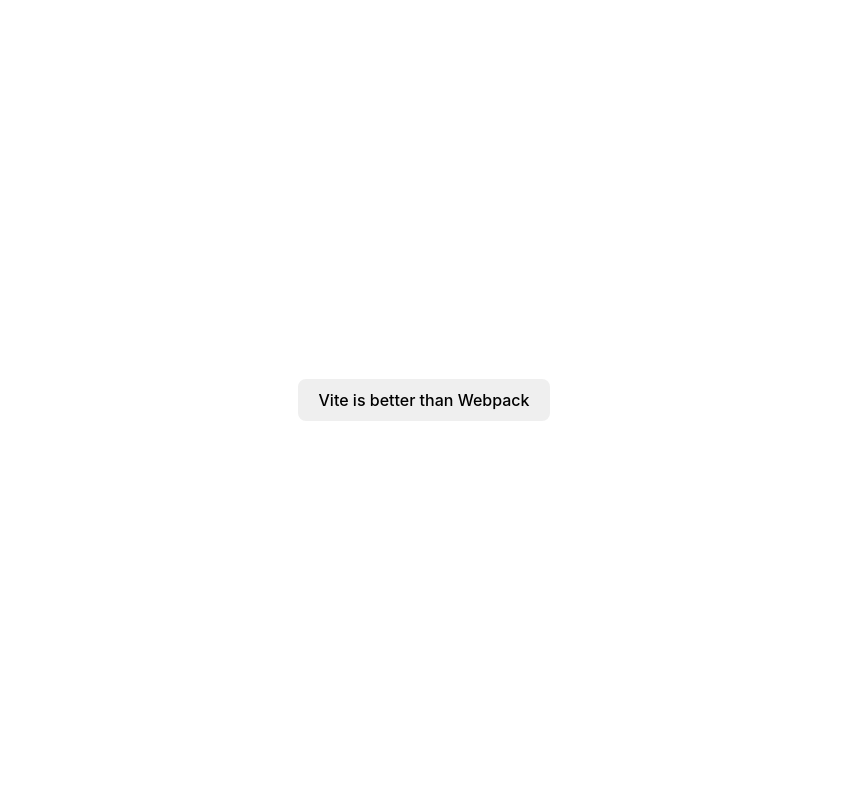
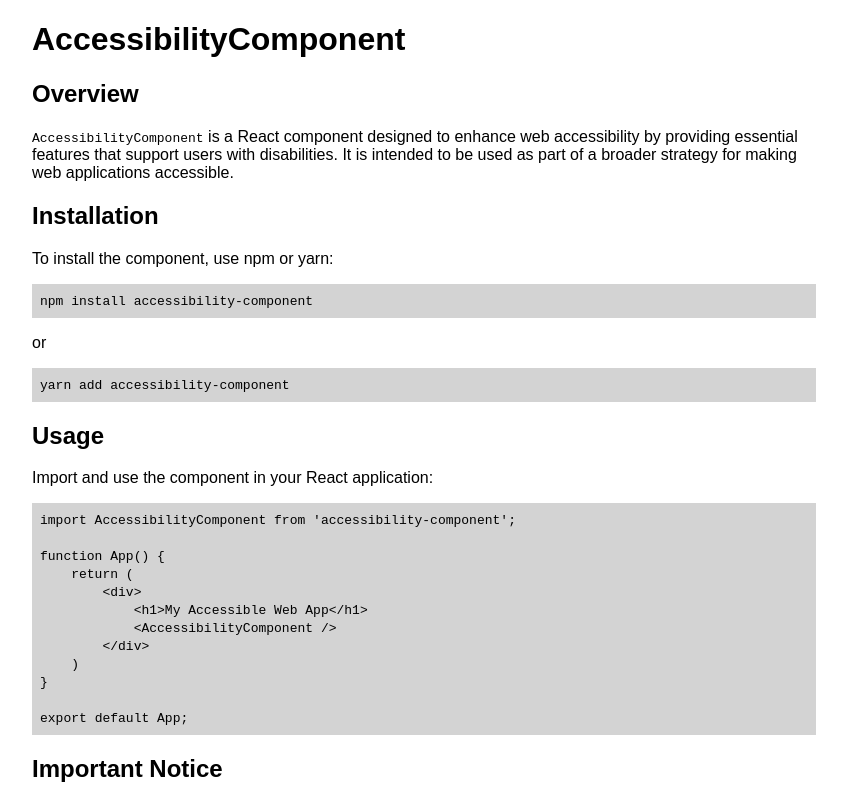
Before and after one commit to krasnoff/vite-react-ts-component, a React (Vite) app: page / in a window 1280 px wide. Shown: the top 800 px of the page, without its empty margins (216-1063 px from the left). Built offline with nearby package versions, Linux system fonts and the light colour scheme.

Commit message:
display page

```diff
--- a/src/App.css
+++ b/src/App.css
@@ -1,41 +1,16 @@
-#root {
-  max-width: 1280px;
-  margin: 0 auto;
-  padding: 2rem;
-  text-align: center;
+.App {
+  margin-right: auto;
+  margin-left: auto;
 }
 
-.logo {
-  height: 6em;
-  padding: 1.5em;
-  will-change: filter;
+pre {
+  background-color:lightgray;
+  padding-top: 0.5em;
+  padding-bottom: 0.5em;
+  padding-right: 0.5em;
+  padding-left: 0.5em;
+  white-space: pre-wrap; /* Ensures long lines wrap instead of overflowing */
+  word-wrap: break-word;  /* Allows long words to break and wrap */
+  font-family: 'Courier New', monospace;
+  white-space: "pre-line";
 }
-.logo:hover {
-  filter: drop-shadow(0 0 2em #646cffaa);
-}
-.logo.react:hover {
-  filter: drop-shadow(0 0 2em #61dafbaa);
-}
-
-@keyframes logo-spin {
-  from {
-    transform: rotate(0deg);
-  }
-  to {
-    transform: rotate(360deg);
-  }
-}
-
-@media (prefers-reduced-motion: no-preference) {
-  a:nth-of-type(2) .logo {
-    animation: logo-spin infinite 20s linear;
-  }
-}
-
-.card {
-  padding: 2em;
-}
-
-.read-the-docs {
-  color: #888;
-}
--- a/src/App.tsx
+++ b/src/App.tsx
@@ -1,15 +1,48 @@
-import { useState } from "react";
-import reactLogo from "./assets/react.svg";
 import "./App.css";
-import { Button } from "./components/Button/Button";
 import { AccessibilityComponent } from "./components/react-accessibility-component/react-accessibility-component";
 
 function App() {
-  const [count, setCount] = useState(0);
 
   return (
     <div className="App">
-      <Button />
+      <div>
+      <h1 id="accessibilitycomponent">AccessibilityComponent</h1>
+        <h2 id="overview">Overview</h2>
+        <p><code>AccessibilityComponent</code> is a React component designed to enhance web accessibility by providing essential features that support users with disabilities. It is intended to be used as part of a broader strategy for making web applications accessible.</p>
+        <h2 id="installation">Installation</h2>
+        <p>To install the component, use npm or yarn:</p>
+        <pre><code>npm <span className="hljs-keyword">install</span> accessibility-component
+        </code></pre><p>or</p>
+        <pre><code>yarn <span className="hljs-keyword">add</span><span className="bash"> accessibility-component</span>
+        </code></pre><h2 id="usage">Usage</h2>
+        <p>Import and use the component in your React application:</p>
+        <pre><code>
+          <span className="hljs-keyword">import</span> AccessibilityComponent <span className="hljs-keyword">from</span> <span className="hljs-string">'accessibility-component'</span>;
+          <br /><br />
+          <span className="hljs-function"><span className="hljs-keyword">function</span> <span className="hljs-title">App</span>(<span className="hljs-params"></span>) &#123;</span>
+          <br />
+          &nbsp;&nbsp;&nbsp;&nbsp;<span className="hljs-keyword">return</span> &#40;
+          <br />
+          &nbsp;&nbsp;&nbsp;&nbsp;&nbsp;&nbsp;&nbsp;&nbsp;<span className="xml"><span className="hljs-tag">&lt;<span className="hljs-name">div</span>&gt;</span>
+            <br />
+            &nbsp;&nbsp;&nbsp;&nbsp;&nbsp;&nbsp;&nbsp;&nbsp;&nbsp;&nbsp;&nbsp;&nbsp;<span className="hljs-tag">&lt;<span className="hljs-name">h1</span>&gt;</span>My Accessible Web App<span className="hljs-tag">&lt;/<span className="hljs-name">h1</span>&gt;</span>
+            <br />
+            &nbsp;&nbsp;&nbsp;&nbsp;&nbsp;&nbsp;&nbsp;&nbsp;&nbsp;&nbsp;&nbsp;&nbsp;<span className="hljs-tag">&lt;<span className="hljs-name">AccessibilityComponent</span> /&gt;</span>
+            <br />
+            &nbsp;&nbsp;&nbsp;&nbsp;&nbsp;&nbsp;&nbsp;&nbsp;<span className="hljs-tag">&lt;/<span className="hljs-name">div</span>&gt;</span></span>
+            <br />
+            &nbsp;&nbsp;&nbsp;&nbsp;&#41;
+            <br />
+            &#125;
+            <br /><br />
+          <span className="hljs-keyword">export</span> <span className="hljs-keyword">default</span> App;
+        </code></pre><h2 id="important-notice">Important Notice</h2>
+        <p>Using <code>AccessibilityComponent</code> alone does not guarantee full accessibility compliance. It is the responsibility of developers to build their web applications following the <a href="https://www.w3.org/WAI/standards-guidelines/wcag/">WCAG</a> accessibility standards. This includes proper semantic HTML, keyboard navigability, sufficient color contrast, and providing alternative text for images, among other requirements.</p>
+        <p>For comprehensive guidance on making your website accessible, refer to the official <a href="https://www.w3.org/WAI/standards-guidelines/wcag/">WCAG</a> guidelines.</p>
+        <h2 id="license">License</h2>
+        <p>This component is open-source and available under the MIT License.</p>
+
+      </div>
       <AccessibilityComponent />
     </div>
   );
--- a/src/index.css
+++ b/src/index.css
@@ -1,73 +1,6 @@
-@tailwind base;
-@tailwind components;
-@tailwind utilities;
-
 :root {
-  font-family: Inter, Avenir, Helvetica, Arial, sans-serif;
-  font-size: 16px;
-  line-height: 24px;
-  font-weight: 400;
-
-  color-scheme: light dark;
-  color: rgba(255, 255, 255, 0.87);
-  background-color: #FFFFFF;
-
-  font-synthesis: none;
-  text-rendering: optimizeLegibility;
-  -webkit-font-smoothing: antialiased;
-  -moz-osx-font-smoothing: grayscale;
-  -webkit-text-size-adjust: 100%;
+  width: 800px;
+  margin-right: auto;
+  margin-left: auto;
+  font-family: Arial, sans-serif;
 }
-
-a {
-  font-weight: 500;
-  color: #646cff;
-  text-decoration: inherit;
-}
-a:hover {
-  color: #535bf2;
-}
-
-body {
-  margin: 0;
-  display: flex;
-  place-items: center;
-  min-width: 320px;
-  min-height: 100vh;
-}
-
-h1 {
-  font-size: 3.2em;
-  line-height: 1.1;
-}
-
-button {
-  border-radius: 8px;
-  border: 1px solid transparent;
-  padding: 0.6em 1.2em;
-  font-size: 1em;
-  font-weight: 500;
-  font-family: inherit;
-  cursor: pointer;
-  transition: border-color 0.25s;
-}
-button:hover {
-  border-color: #646cff;
-}
-button:focus,
-button:focus-visible {
-  outline: 4px auto -webkit-focus-ring-color;
-}
-
-@media (prefers-color-scheme: dark) {
-  :root {
-    color: #213547;
-    background-color: #ffffff;
-  }
-  a:hover {
-    color: #747bff;
-  }
-  button {
-    background-color: #f9f9f9;
-  }
-}
```
